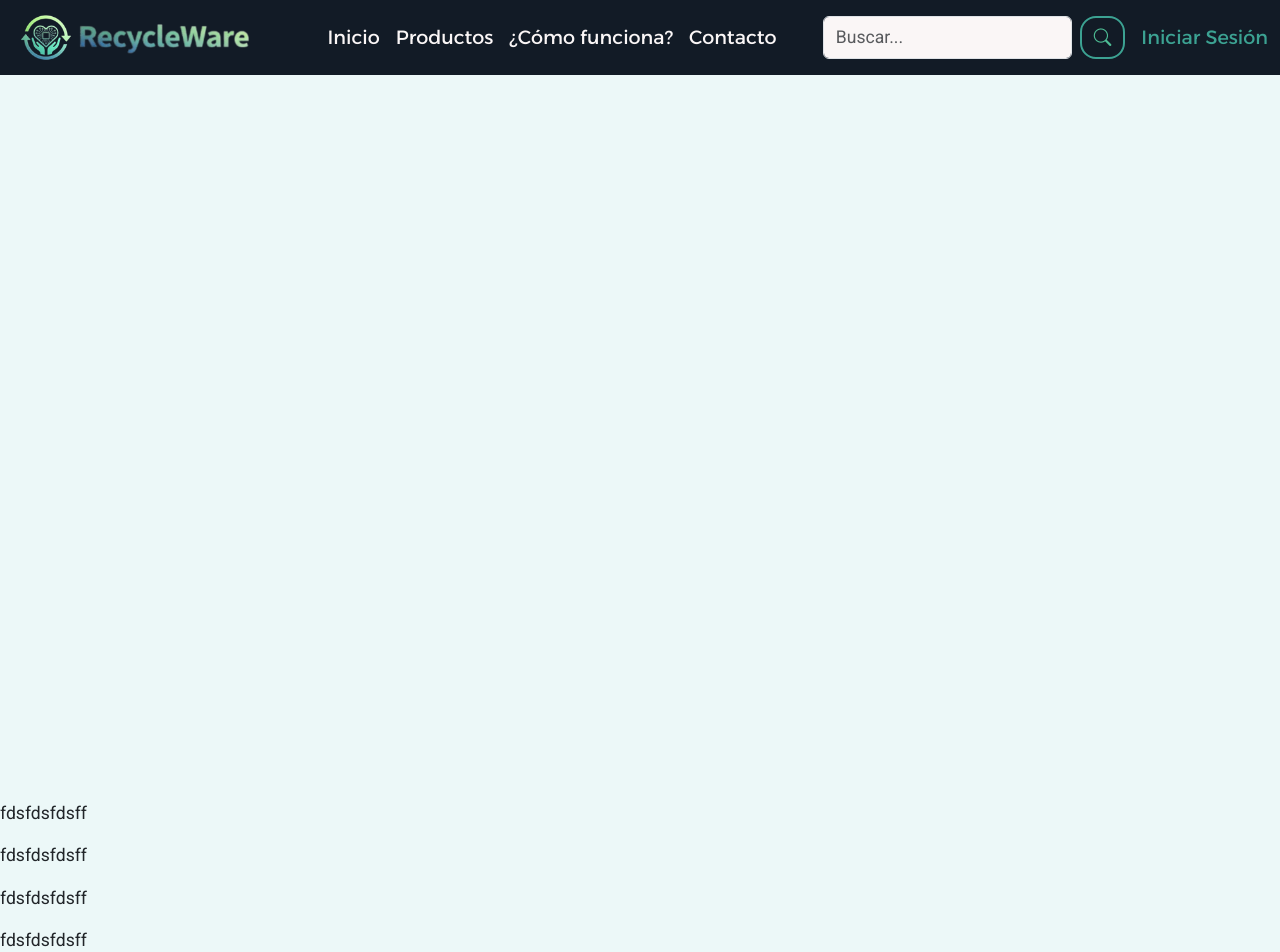
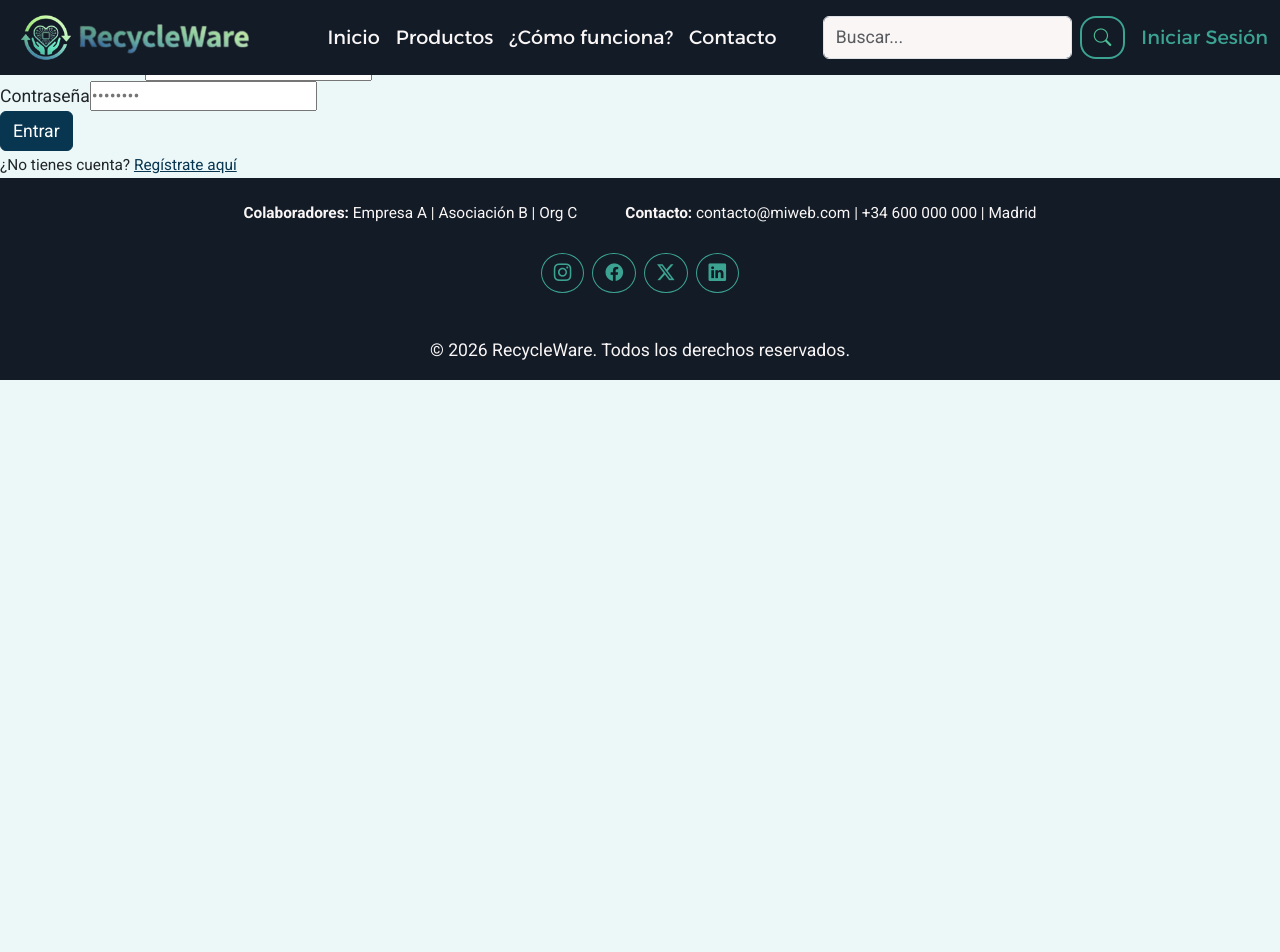
Before and after one commit to RecyclewareDAW/RecycleWare---ReactFronted, a React (Vite) app: page /login in a window 1280 px wide. Shown: the top 952 px of the page. After the commit the page ends 800 px from the top, so only its background shows below. Built offline with nearby package versions, Linux system fonts and the light colour scheme; a web font is replaced by a local one.

Commit message:
Se cambia el nombre de FormInput a CustomInput y se modifica FormLogin

```diff
--- /dev/null
+++ b/src/components/Session/CustomInput.jsx
@@ -0,0 +1,16 @@
+const FormInput = ({ label, type, id, placeholder, required }) => {
+  return (
+    <div>
+      <label htmlFor={id}>{label}</label>
+      <input
+        id={id}
+        type={type}
+        name={id}
+        placeholder={placeholder}
+        required={required}
+      />
+    </div>
+  )
+}
+
+export default FormInput;
--- a/src/components/Session/FormLogin.jsx
+++ b/src/components/Session/FormLogin.jsx
@@ -1,7 +1,47 @@
+import { useState } from 'react';
+import CustomInput from './CustomInput';
+
 const FormLogin = () => {
+  const [email, setEmail] = useState('');
+  const [password, setPassword] = useState('');
+  const handlerSudmit = (e) => {
+    e.preventDefault();
+  };
+
   return (
     <>
-      <h1>Estas en el login</h1>
+      <h2>Iniciar sesión</h2>
+      <form onSubmit={handlerSudmit}>
+        <CustomInput
+          id="email"
+          label="Correo Electrónico"
+          type="email"
+          placeholder="ejemplo@email.com"
+          required={true}
+          // Le pasamos el estado y la función para actualizarlo
+          value={email}
+          onChange={(e) => setEmail(e.target.value)}
+        />
+
+        <CustomInput
+          id="password"
+          label="Contraseña"
+          type="password"
+          placeholder="••••••••"
+          required={true}
+          value={password}
+          onChange={(e) => setPassword(e.target.value)}
+        />
+
+        <button type="submit" className="btn btn-primary">
+          Entrar
+        </button>
+      </form>
+      <div>
+        <small>
+          ¿No tienes cuenta? <a href="/registro">Regístrate aquí</a>
+        </small>
+      </div>
     </>
 
   )
--- a/src/pages/Login.jsx
+++ b/src/pages/Login.jsx
@@ -11,21 +11,15 @@ const Login = () => {
                 data-bs-smooth-scroll="true"
                 tabIndex={0}
             >
-                <div className="d-flex flex-column min-vh-100">
+                <div className="d-flex flex-column">
                     <Header />
+
+                    <main>
+                        <FormLogin />
+                    </main>
+
+                    <Footer />
                 </div>
-
-                <main className='flex-grow-1'>
-                    <p>fdsfdsfdsff</p>
-                    <p>fdsfdsfdsff</p>
-                    <p>fdsfdsfdsff</p>
-                    <p>fdsfdsfdsff</p>
-                    <p>fdsfdsfdsff</p>
-                    <p>fdsfdsfdsff</p>
-
-                </main>
-
-                <Footer />
             </div>
         </>
     )
```
Also changed, not shown: src/components/Session/FormInput.jsx (deleted, +0 -16 lines).
